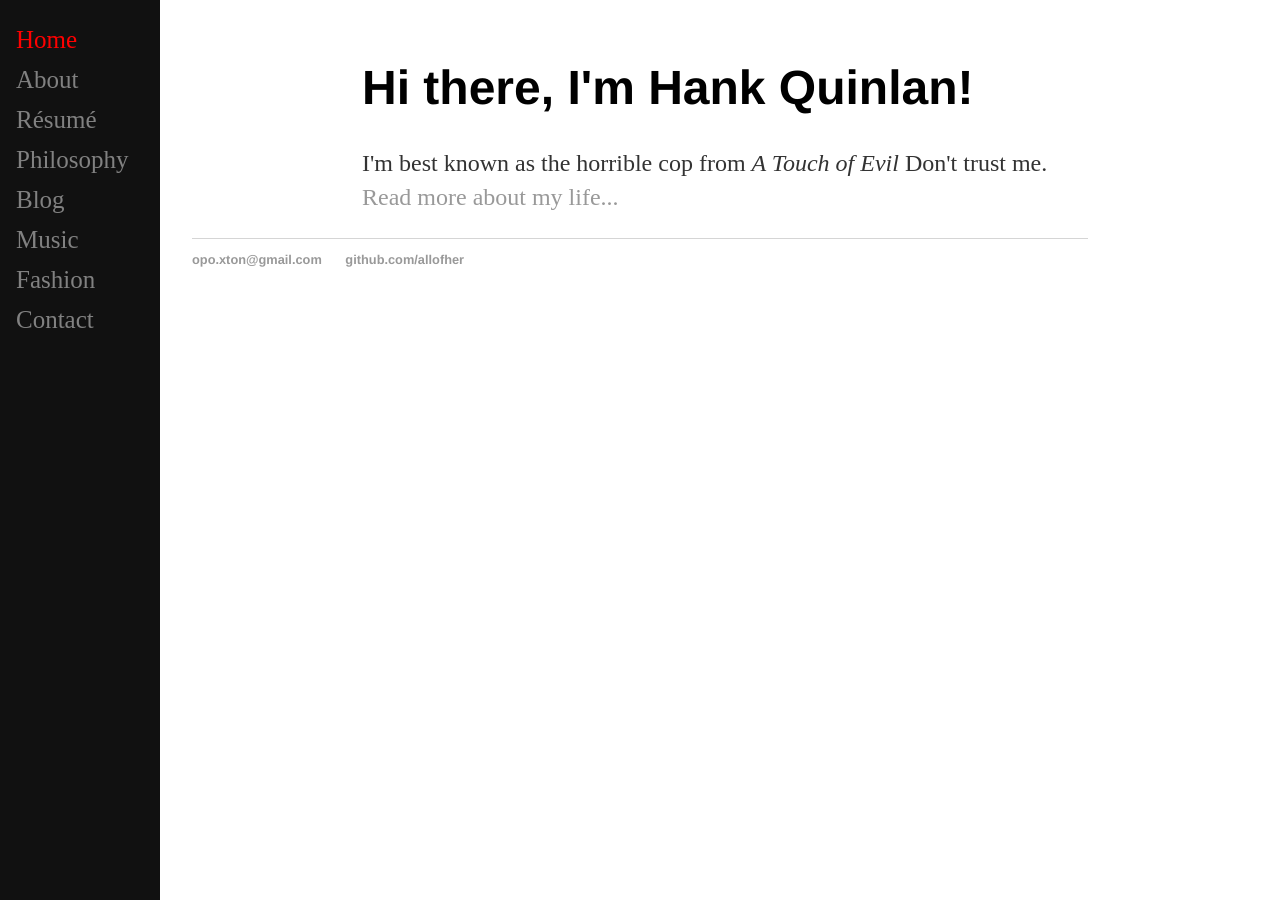
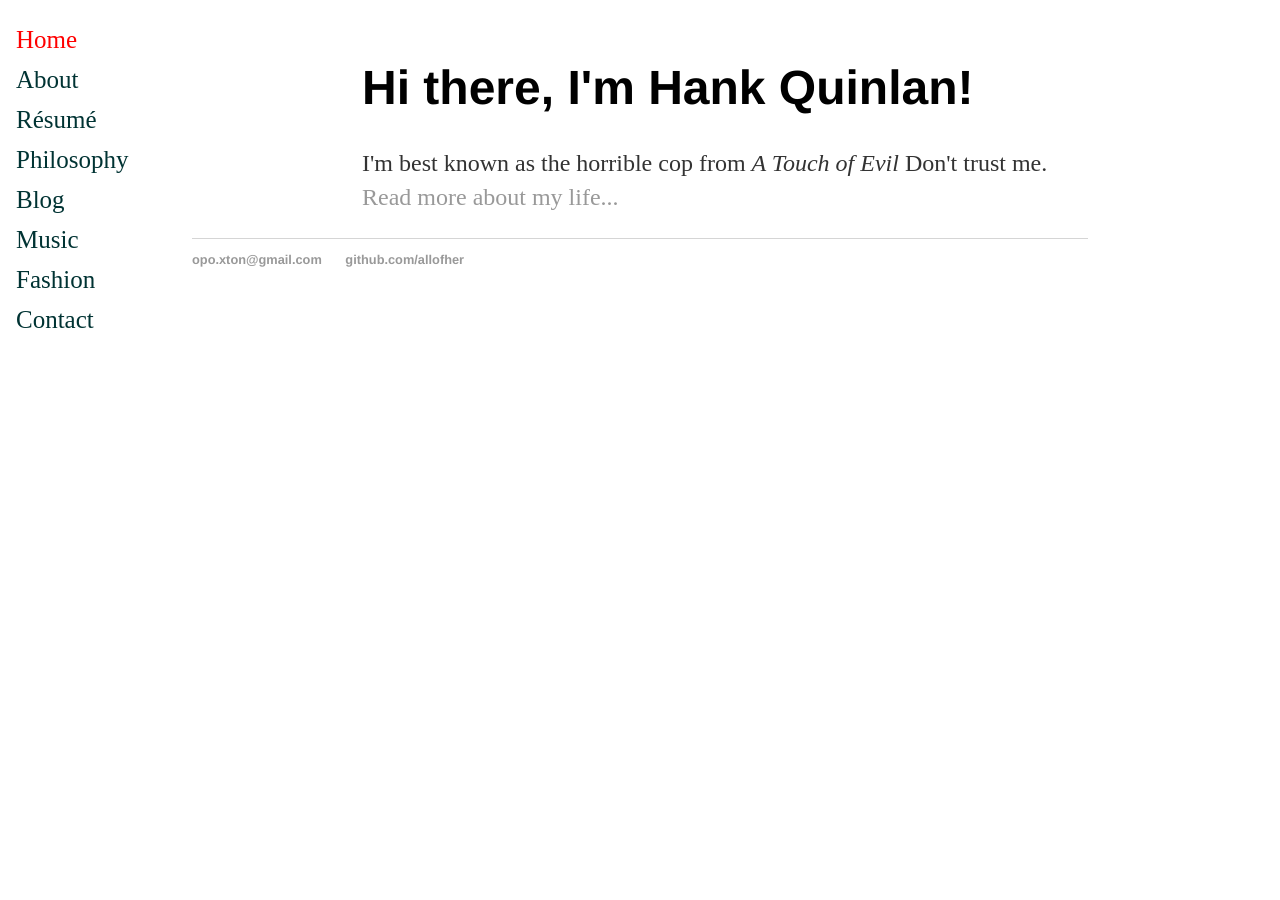
Before and after one commit to allofher/allofher.github.io, a Jekyll site: the page built from index.html, in a window 1280 px wide. Built offline with Jekyll 4.4.1, drawn with Linux system fonts in a browser that asks for light colours.

Commit message:
Update main.css

```diff
--- a/css/main.css
+++ b/css/main.css
@@ -49,7 +49,6 @@ ul.posts li {
   z-index: 1; /* Stay on top */
   top: 0; /* Stay at the top */
   left: 0;
-  background-color: #111; /* Black */
   overflow-x: hidden; /* Disable horizontal scroll */
   padding-top: 20px;
 }
@@ -59,7 +58,7 @@ ul.posts li {
   padding: 6px 8px 6px 16px;
   text-decoration: none;
   font-size: 25px;
-  color: #818181;
+  color: #003333;
   display: block;
 }
 
```
